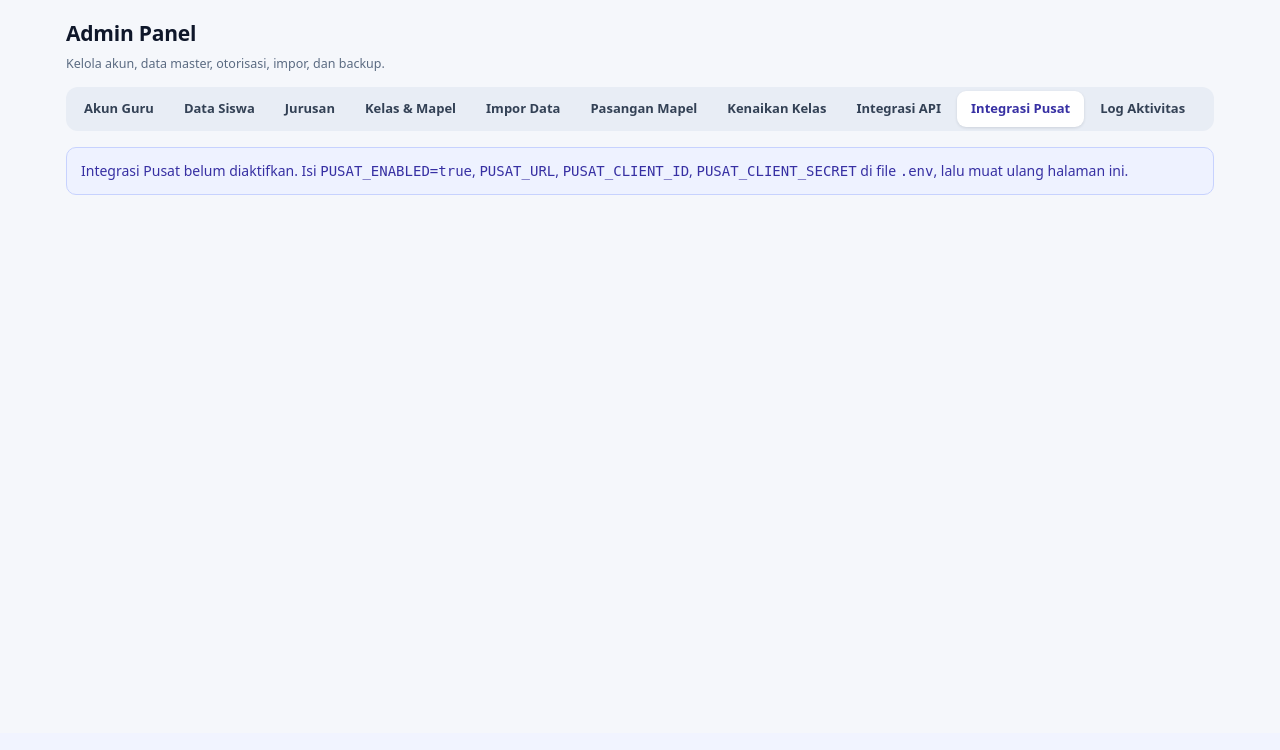
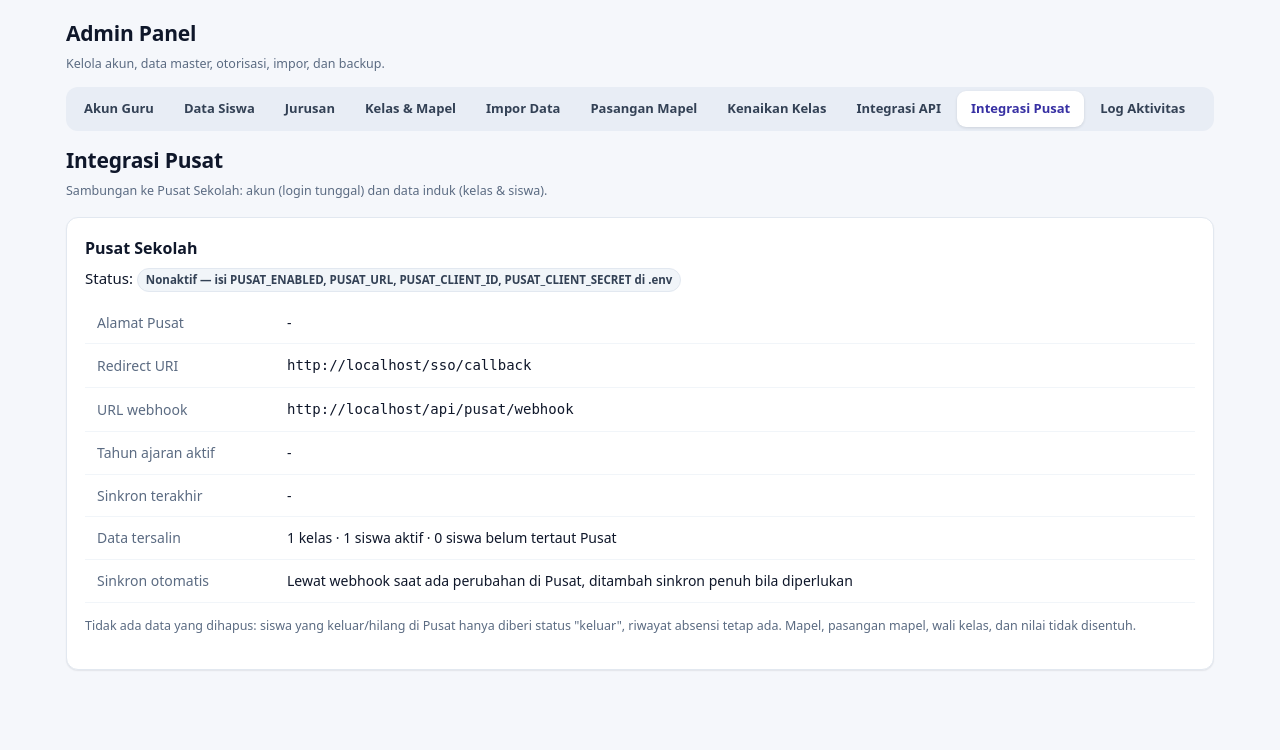
Before and after one commit to andieawan/absensi-pusat, a Laravel app: page /admin/pusat in a window 1280 px wide. Shown: the part 67-817 px from the top of the page. Before the commit the page ends 262 px from the top, so only its background shows below. Run offline with Laravel 12, Linux system fonts and the light colour scheme; a user stored in the database is signed in; tables that the repository leaves empty hold one stand-in row (values such as "Sample post").

Commit message:
Halaman Integrasi Pusat diseragamkan di semua aplikasi
Susunan sama: status, alamat Pusat, Redirect URI, URL webhook, tahun ajaran aktif, sinkron terakhir,
data tersalin, tombol Uji koneksi & Sinkron sekarang, dan tabel hasil sinkron.

Co-Authored-By: Claude Opus 5.5 <noreply@anthropic.com>
Claude-Session: https://claude.ai/code/session_01TMntm51fS7ehdqzi5HY4Dr

```diff
--- a/app/Http/Controllers/Admin/PusatController.php
+++ b/app/Http/Controllers/Admin/PusatController.php
@@ -3,12 +3,14 @@
 namespace App\Http\Controllers\Admin;
 
 use App\Http\Controllers\Controller;
+use App\Models\SchoolClass;
+use App\Models\Student;
 use App\Services\Audit;
 use App\Services\PusatKlien;
 use App\Services\PusatSync;
 use Illuminate\Http\Request;
 
-/** Admin → Integrasi Pusat: uji koneksi, periksa perubahan (simulasi), terapkan sinkron data induk. */
+/** Admin → Integrasi Pusat: uji koneksi dan sinkron data induk (tampilan sama dengan aplikasi lain). */
 class PusatController extends Controller
 {
     public function index()
@@ -16,15 +18,18 @@ class PusatController extends Controller
         $siap = PusatKlien::siap();
 
         return view('admin.pusat', [
-            'aktif' => PusatKlien::aktif(),
-            'siap' => $siap,
-            'url' => config('pusat.url'),
-            'callback' => route('sso.callback'),
-            'webhook' => url('/api/pusat/webhook'),
-            'terakhir' => $siap ? PusatKlien::baca('sinkron_terakhir') : null,
-            'ringkasan' => $siap ? json_decode((string) PusatKlien::baca('sinkron_ringkasan'), true) : null,
-            'menunggu' => $siap ? (int) PusatKlien::baca('perubahan_menunggu', 0) : 0,
-            'otomatis' => (bool) config('pusat.sinkron_otomatis'),
+            'p' => [
+                'aktif' => PusatKlien::aktif(), 'siap' => $siap, 'url' => config('pusat.url'),
+                'callback' => route('sso.callback'), 'webhook' => url('/api/pusat/webhook'),
+                'tahun' => $siap ? PusatKlien::baca('tahun_aktif') : null,
+                'terakhir' => $siap ? PusatKlien::baca('sinkron_terakhir') : null,
+                'jumlah' => ['kelas' => SchoolClass::count(), 'siswa aktif' => Student::active()->count(),
+                    'siswa belum tertaut Pusat' => $siap ? Student::active()->whereNull('pusat_uuid')->count() : 0],
+                'perluSinkron' => $siap && (int) PusatKlien::baca('perubahan_menunggu', 0) > 0,
+                'otomatis' => (bool) config('pusat.sinkron_otomatis'),
+                'ruteUji' => route('admin.pusat.uji'), 'ruteSinkron' => route('admin.pusat.terapkan'),
+                'catatan' => 'Tidak ada data yang dihapus: siswa yang keluar/hilang di Pusat hanya diberi status "keluar", riwayat absensi tetap ada. Mapel, pasangan mapel, wali kelas, dan nilai tidak disentuh.',
+            ],
         ]);
     }
 
@@ -69,12 +74,25 @@ class PusatController extends Controller
                 report($e);
             }
 
-            return back()->with('error', 'Sinkron gagal, tidak ada data yang berubah: '.mb_substr($e->getMessage(), 0, 300));
+            return back()->with('error', 'Sinkron gagal, tidak ada data yang berubah: '.mb_substr($e->getMessage(), 0, 300))
+                ->with('butuh_paksa', $terapkan && ! $paksa && str_contains($e->getMessage(), 'Tetap terapkan'));
         }
         if ($terapkan) {
             Audit::log('Terapkan Sinkron Pusat', 'Integrasi Pusat', $this->me()->nama, 'Dijalankan manual dari Admin');
         }
 
-        return back()->with('success', $terapkan ? 'Sinkron selesai dan diterapkan.' : 'Simulasi selesai — belum ada data yang diubah.')->with('pusat_hasil', $hasil);
+        // Catatan rinci yang dulu tampil di tabel → jadi peringatan agar kartu hasil sama di semua aplikasi.
+        $s = $hasil['siswa'] ?? [];
+        $k = $hasil['kelas'] ?? [];
+        foreach (array_filter([
+            ! empty($k['ambigu']) ? 'Nama kelas kembar di Absensi (dilewati): '.implode(', ', $k['ambigu']).'.' : null,
+            ! empty($k['hilang']) ? 'Kelas tidak ada lagi di Pusat (dibiarkan): '.implode(', ', $k['hilang']).'.' : null,
+            ! empty($s['ambigu']) ? 'NIS kembar di Absensi (dilewati): '.implode(', ', array_slice($s['ambigu'], 0, 10)).'.' : null,
+            ! empty($s['hanya_lokal']) ? $s['hanya_lokal'].' siswa aktif di Absensi belum ada di Pusat (tidak diubah).' : null,
+        ]) as $w) {
+            $hasil['peringatan'][] = $w;
+        }
+
+        return back()->with('success', $terapkan ? 'Sinkron selesai.' : 'Simulasi selesai — belum ada data yang diubah.')->with('hasil', $hasil);
     }
 }
--- a/app/Services/PusatSync.php
+++ b/app/Services/PusatSync.php
@@ -62,6 +62,7 @@ class PusatSync
             DB::commit();
             $this->hasil['diterapkan'] = true;
             PusatKlien::simpan('sinkron_terakhir', now('UTC')->format('Y-m-d H:i:s'));
+            PusatKlien::simpan('tahun_aktif', $aktif['nama']);
             PusatKlien::simpan('sinkron_ringkasan', array_diff_key($this->hasil, ['contoh' => 1]));
             PusatKlien::simpan('perubahan_menunggu', 0);
             Audit::log('Sinkron Pusat', 'Integrasi Pusat', null, sprintf(
@@ -239,7 +240,7 @@ class PusatSync
         if ($nonaktif > $batas) {
             $pesan = "Perubahan menonaktifkan {$nonaktif} siswa sekaligus (batas aman {$batas}). Periksa data di Pusat.";
             if ($terapkan && ! $paksa) {
-                throw new RuntimeException($pesan.' Centang "tetap terapkan" bila memang benar.');
+                throw new RuntimeException($pesan.' Klik "Tetap terapkan" bila memang benar.');
             }
             $this->hasil['peringatan'][] = $pesan;
         }
--- /dev/null
+++ b/resources/views/admin/_pusat.blade.php
@@ -0,0 +1,66 @@
+{{--
+    Kartu "Pusat Sekolah" — SAMA di semua aplikasi (Absensi, BK, TU, PKL). Salin berkas ini apa adanya bila diubah.
+    $p: aktif, siap, url, callback, webhook, tahun, terakhir (UTC 'Y-m-d H:i:s'), jumlah [label => angka],
+        perluSinkron, otomatis, ruteUji, ruteSinkron, catatan (opsional)
+    session('hasil'): hasil sinkron (jurusan/kelas/siswa/pegawai: baru/ubah/sama/keluar|nonaktif; peringatan; contoh)
+    session('butuh_paksa'): sinkron ditahan karena banyak siswa akan dinonaktifkan → tampilkan tombol "Tetap terapkan"
+--}}
+@php
+    $tz = \App\Support\Dates::tz();
+    $terakhirTeks = '-';
+    if (! empty($p['terakhir'])) {
+        $t = \Carbon\CarbonImmutable::parse($p['terakhir'], 'UTC')->setTimezone($tz);
+        $terakhirTeks = $t->format('d-m-Y H:i').' ('.$t->locale('id')->diffForHumans().')';
+    }
+    $h = session('hasil');
+    $label = ['jurusan' => 'Jurusan', 'kelas' => 'Kelas', 'siswa' => 'Siswa', 'pegawai' => 'Guru & staf'];
+@endphp
+@if(! empty($p['perluSinkron']))<div class="alert alert-warn"><span class="alert-ic" aria-hidden="true">!</span><span class="alert-txt">Ada perubahan dari Pusat yang belum lengkap (mis. siswa dipindah ke kelas baru yang belum tersalin). Klik <b>Sinkron sekarang</b>; bila tidak, sinkron berjalan otomatis dalam satu jam.</span></div>@endif
+<div class="card">
+    <h2>Pusat Sekolah</h2>
+    <p style="margin:6px 0 10px">Status:
+        @if($p['aktif'] && $p['siap'])<span class="badge b-ok">Aktif</span>
+        @elseif($p['aktif'])<span class="badge b-warn">Aktif, database belum diperbarui</span>
+        @else<span class="badge">Nonaktif — isi PUSAT_ENABLED, PUSAT_URL, PUSAT_CLIENT_ID, PUSAT_CLIENT_SECRET di .env</span>@endif
+    </p>
+    <div class="scroll"><table class="tbl" style="font-size:14px">
+        <tr><td style="width:190px" class="mut">Alamat Pusat</td><td>{{ $p['url'] ?: '-' }}</td></tr>
+        <tr><td class="mut">Redirect URI</td><td><code>{{ $p['callback'] }}</code></td></tr>
+        <tr><td class="mut">URL webhook</td><td><code>{{ $p['webhook'] }}</code></td></tr>
+        <tr><td class="mut">Tahun ajaran aktif</td><td>{{ $p['tahun'] ?: '-' }}</td></tr>
+        <tr><td class="mut">Sinkron terakhir</td><td>{{ $terakhirTeks }}@if(empty($p['terakhir']) && $p['aktif'] && $p['siap']) <span class="badge b-warn">belum pernah</span>@endif</td></tr>
+        <tr><td class="mut">Data tersalin</td><td>{{ collect($p['jumlah'])->map(fn ($n, $l) => $n.' '.$l)->implode(' · ') }}</td></tr>
+        <tr><td class="mut">Sinkron otomatis</td><td>{{ ! empty($p['otomatis']) ? 'Tiap jam' : 'Lewat webhook saat ada perubahan di Pusat, ditambah sinkron penuh bila diperlukan' }}</td></tr>
+    </table></div>
+    @if($p['aktif'] && $p['siap'])
+    <div class="row" style="margin-top:12px;gap:8px;flex-wrap:wrap">
+        <form method="post" action="{{ $p['ruteUji'] }}">@csrf<button class="btn">Uji koneksi</button></form>
+        <form method="post" action="{{ $p['ruteSinkron'] }}">@csrf<button class="btn btn-pri" data-busy="Menyinkron…">Sinkron sekarang</button></form>
+        @if(session('butuh_paksa'))
+            <form method="post" action="{{ $p['ruteSinkron'] }}" data-confirm="Pusat akan menonaktifkan banyak siswa di aplikasi ini. Yakin data di Pusat sudah benar?">@csrf<input type="hidden" name="paksa" value="1"><button class="btn btn-danger">Tetap terapkan</button></form>
+        @endif
+    </div>
+    @endif
+    @if(! empty($p['catatan']))<p class="mut" style="margin-top:10px"><small>{{ $p['catatan'] }}</small></p>@endif
+</div>
+
+@if(is_array($h))
+<div class="card card-tight">
+    <div style="padding:14px 16px;border-bottom:1px solid var(--line2)"><h2>Hasil sinkron terakhir</h2></div>
+    @foreach((array) ($h['peringatan'] ?? []) as $w)<div class="alert alert-warn" style="margin:10px 16px 0"><span class="alert-ic" aria-hidden="true">!</span><span class="alert-txt">{{ $w }}</span></div>@endforeach
+    <div class="scroll"><table class="tbl">
+        <thead><tr><th></th><th class="c">Baru</th><th class="c">Diubah</th><th class="c">Sama</th><th class="c">Keluar / nonaktif</th></tr></thead>
+        <tbody>
+        @foreach($label as $k => $l)
+            @continue(! isset($h[$k]) || ! is_array($h[$k]))
+            @php($r = $h[$k])
+            <tr><td><b>{{ $l }}</b></td><td class="c">{{ $r['baru'] ?? 0 }}</td><td class="c">{{ $r['ubah'] ?? '-' }}</td><td class="c">{{ $r['sama'] ?? '-' }}</td>
+                <td class="c">{{ ($r['keluar'] ?? 0) + ($r['nonaktif'] ?? 0) ?: '-' }}</td></tr>
+        @endforeach
+        </tbody></table></div>
+    @if(! empty($h['contoh']))
+        <div style="padding:10px 16px"><small class="mut">Contoh perubahan:</small>
+            <ul style="margin:4px 0 0;padding-left:18px;font-size:13px">@foreach(array_slice((array) $h['contoh'], 0, 25) as $c)<li>{{ $c }}</li>@endforeach</ul></div>
+    @endif
+</div>
+@endif
--- a/resources/views/admin/pusat.blade.php
+++ b/resources/views/admin/pusat.blade.php
@@ -1,52 +1,9 @@
 @extends('layouts.app', ['title' => 'Integrasi Pusat'])
 @section('content')
 @include('admin._tabs')
-@php $h = session('pusat_hasil'); @endphp
-@if(! $siap)
+@if(! $p['siap'])
     <div class="alert alert-warn"><span class="alert-ic" aria-hidden="true">!</span><span class="alert-txt">Fitur ini butuh pembaruan database. Buka <a href="{{ route('admin.settings') }}">Pengaturan → Perbarui Database Sekarang</a>.</span></div>
-@elseif(! $aktif)
-    <div class="alert alert-info"><span class="alert-txt">Integrasi Pusat belum diaktifkan. Isi <code>PUSAT_ENABLED=true</code>, <code>PUSAT_URL</code>, <code>PUSAT_CLIENT_ID</code>, <code>PUSAT_CLIENT_SECRET</code> di file <code>.env</code>, lalu muat ulang halaman ini.</span></div>
-@else
-<div class="card">
-    <b>Terhubung ke:</b> <code>{{ $url }}</code>
-    <p class="hint" style="margin:6px 0">Daftarkan di Pusat — Redirect URI: <code>{{ $callback }}</code> · Webhook: <code>{{ $webhook }}</code></p>
-    <form method="post" action="{{ route('admin.pusat.uji') }}" style="display:inline">@csrf<button class="btn btn-sm">Uji Koneksi</button></form>
-</div>
-
-<div class="card">
-    <b>Sinkron data induk (kelas &amp; siswa) dari Pusat</b>
-    <p class="hint" style="margin:6px 0">
-        Terakhir diterapkan: {{ $terakhir ? \Carbon\CarbonImmutable::parse($terakhir.' UTC')->setTimezone(\App\Support\Dates::tz())->format('Y-m-d H:i') : 'belum pernah' }}.
-        @if($menunggu > 0)<b>Ada {{ $menunggu }} pemberitahuan perubahan di Pusat yang belum diterapkan.</b>@endif
-        Mode: {{ $otomatis ? 'otomatis tiap jam' : 'manual (tombol di bawah)' }}.
-    </p>
-    <div class="row" style="gap:8px;flex-wrap:wrap;align-items:center">
-        <form method="post" action="{{ route('admin.pusat.periksa') }}">@csrf<button class="btn" data-busy="Memeriksa…">1. Periksa Perubahan (simulasi)</button></form>
-        <form method="post" action="{{ route('admin.pusat.terapkan') }}" data-confirm="Terapkan perubahan dari Pusat ke data Absensi sekarang?">@csrf
-            <label class="chk" style="margin-right:8px"><input type="checkbox" name="paksa" value="1"> tetap terapkan bila banyak siswa dinonaktifkan</label>
-            <button class="btn btn-pri" data-busy="Menerapkan…">2. Terapkan</button>
-        </form>
-    </div>
-    <p class="hint" style="margin:8px 0 0">Tidak ada data yang dihapus: siswa yang keluar/hilang di Pusat hanya diberi status “keluar”, riwayat absensi tetap ada. Mapel, pasangan mapel, wali kelas, dan nilai tidak disentuh.</p>
-</div>
-
-@if($h)
-<div class="card">
-    <b>{{ $h['diterapkan'] ? 'Hasil sinkron (sudah diterapkan)' : 'Hasil simulasi (belum diterapkan)' }}</b>
-    @foreach($h['peringatan'] as $w)<div class="alert alert-warn" style="margin-top:8px"><span class="alert-ic" aria-hidden="true">!</span><span class="alert-txt">{{ $w }}</span></div>@endforeach
-    <div class="scroll"><table class="tbl"><thead><tr><th></th><th>Baru</th><th>Diubah</th><th>Sama</th><th>Catatan</th></tr></thead><tbody>
-        <tr><td>Jurusan</td><td>{{ $h['jurusan']['baru'] }}</td><td>-</td><td>-</td><td></td></tr>
-        <tr><td>Kelas</td><td>{{ $h['kelas']['baru'] }}</td><td>{{ $h['kelas']['ubah'] }}</td><td>{{ $h['kelas']['sama'] }}</td>
-            <td>@if($h['kelas']['ambigu'])Nama kembar di Absensi (dilewati): {{ implode(', ', $h['kelas']['ambigu']) }}. @endif @if($h['kelas']['hilang'])Tidak ada lagi di Pusat (dibiarkan): {{ implode(', ', $h['kelas']['hilang']) }}.@endif</td></tr>
-        <tr><td>Siswa</td><td>{{ $h['siswa']['baru'] }}</td><td>{{ $h['siswa']['ubah'] }}</td><td>{{ $h['siswa']['sama'] }}</td>
-            <td>Dinonaktifkan: {{ $h['siswa']['nonaktif'] }}. Aktif di Absensi tapi belum ada di Pusat: {{ $h['siswa']['hanya_lokal'] }}.
-                @if($h['siswa']['ambigu'])NIS kembar di Absensi (dilewati): {{ implode(', ', array_slice($h['siswa']['ambigu'], 0, 10)) }}.@endif</td></tr>
-    </tbody></table></div>
-    @if($h['contoh'])
-        <p class="hint" style="margin:10px 0 4px">Contoh perubahan (maks. 25):</p>
-        <ul style="margin:0;padding-left:18px">@foreach($h['contoh'] as $c)<li>{{ $c }}</li>@endforeach</ul>
-    @endif
-</div>
 @endif
-@endif
+<div class="head"><div><h1>Integrasi Pusat</h1><small>Sambungan ke Pusat Sekolah: akun (login tunggal) dan data induk (kelas &amp; siswa).</small></div></div>
+@include('admin._pusat')
 @endsection
```
Also changed, not shown: tests/Feature/PusatTest.php (+4 -4 lines).
